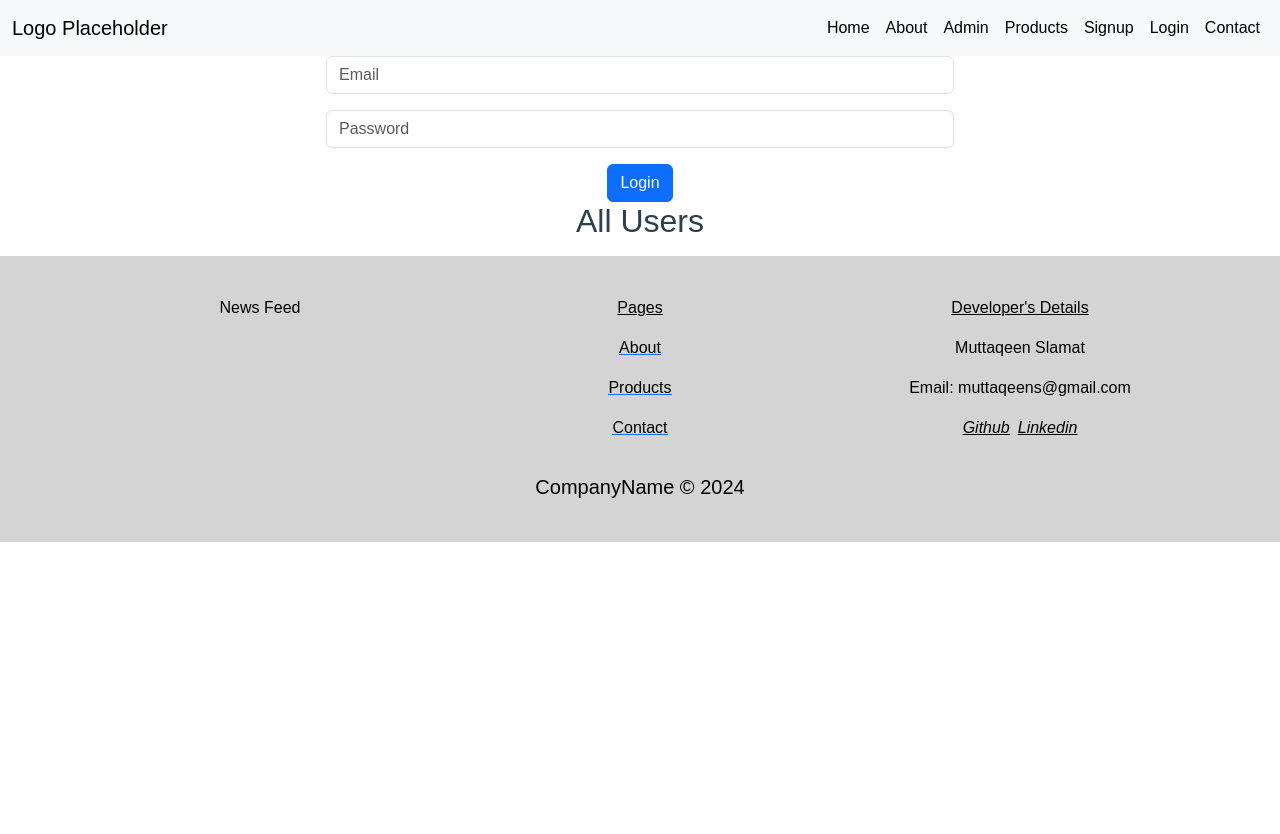
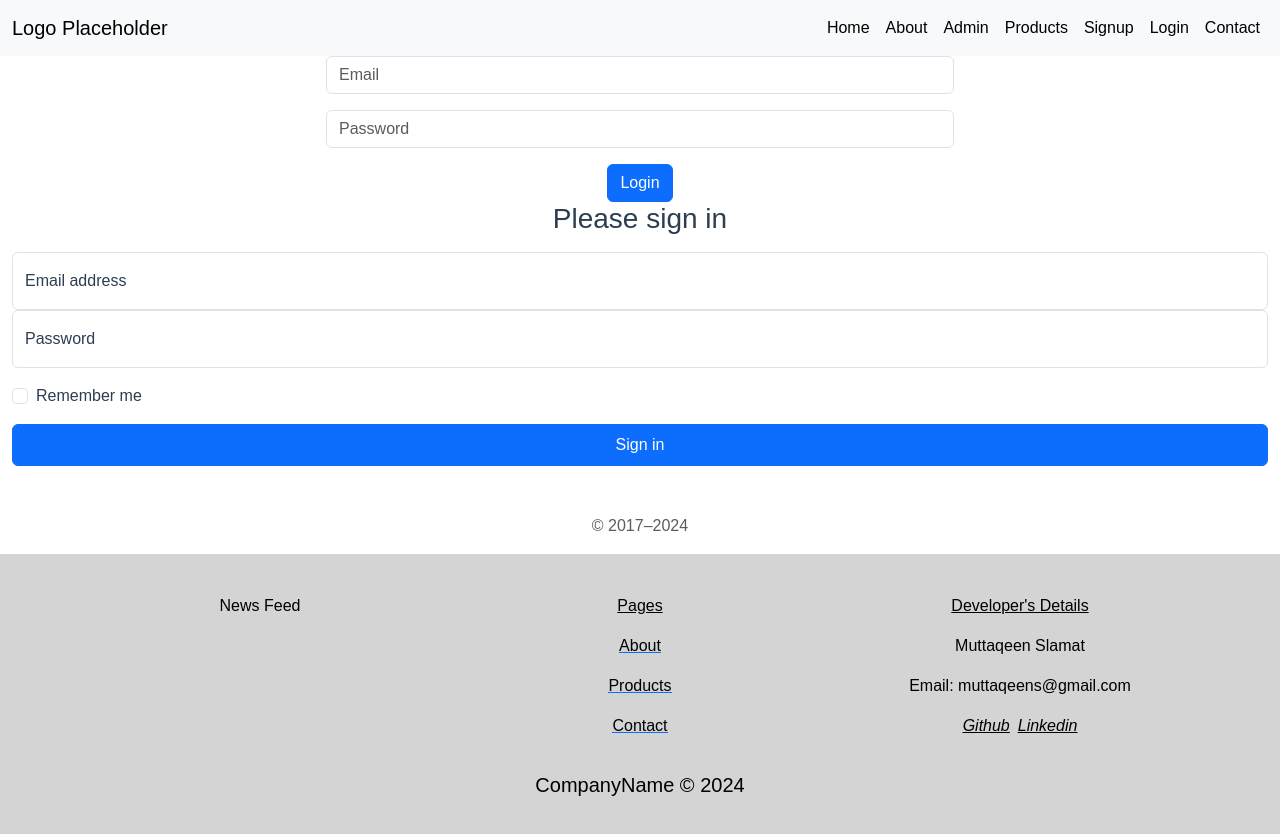
Before and after one commit to Muttaqeen-Slamat/CapStone-Muttaqeen, a Vue app: page /login in a window 1280 px wide. Shown: the top 834 px of the page. Before the commit the page ends 800 px from the top, so only its background shows below. Built offline with nearby package versions, Linux system fonts and the light colour scheme; the HTML template or start-up script is replaced by a standard one.

Commit message:
update to login

```diff
--- a/src/views/LoginView.vue
+++ b/src/views/LoginView.vue
@@ -18,13 +18,27 @@
       </div>
     </div>
     <button type="button" class="btn btn-primary" @click="login">Login</button>
-    <!-- User list -->
-    <div>
-      <h2>All Users</h2>
-      <ul>
-        <li v-for="user in users" :key="user.id">{{ user.firstName }} {{ user.lastName }}</li>
-      </ul>
+    <form>
+    <h1 class="h3 mb-3 fw-normal">Please sign in</h1>
+
+    <div class="form-floating">
+      <input type="email" class="form-control" id="floatingInput" placeholder="name@example.com">
+      <label for="floatingInput">Email address</label>
     </div>
+    <div class="form-floating">
+      <input type="password" class="form-control" id="floatingPassword" placeholder="Password">
+      <label for="floatingPassword">Password</label>
+    </div>
+
+    <div class="form-check text-start my-3">
+      <input class="form-check-input" type="checkbox" value="remember-me" id="flexCheckDefault">
+      <label class="form-check-label" for="flexCheckDefault">
+        Remember me
+      </label>
+    </div>
+    <button class="btn btn-primary w-100 py-2" type="submit">Sign in</button>
+    <p class="mt-5 mb-3 text-body-secondary">© 2017–2024</p>
+  </form>
   </div>
 </template>
 
@@ -56,4 +70,8 @@
 
 <style scoped>
 /* Add your custom styles here */
+form {
+    display: block;
+    margin-top: 0em;
+}
 </style>
```
